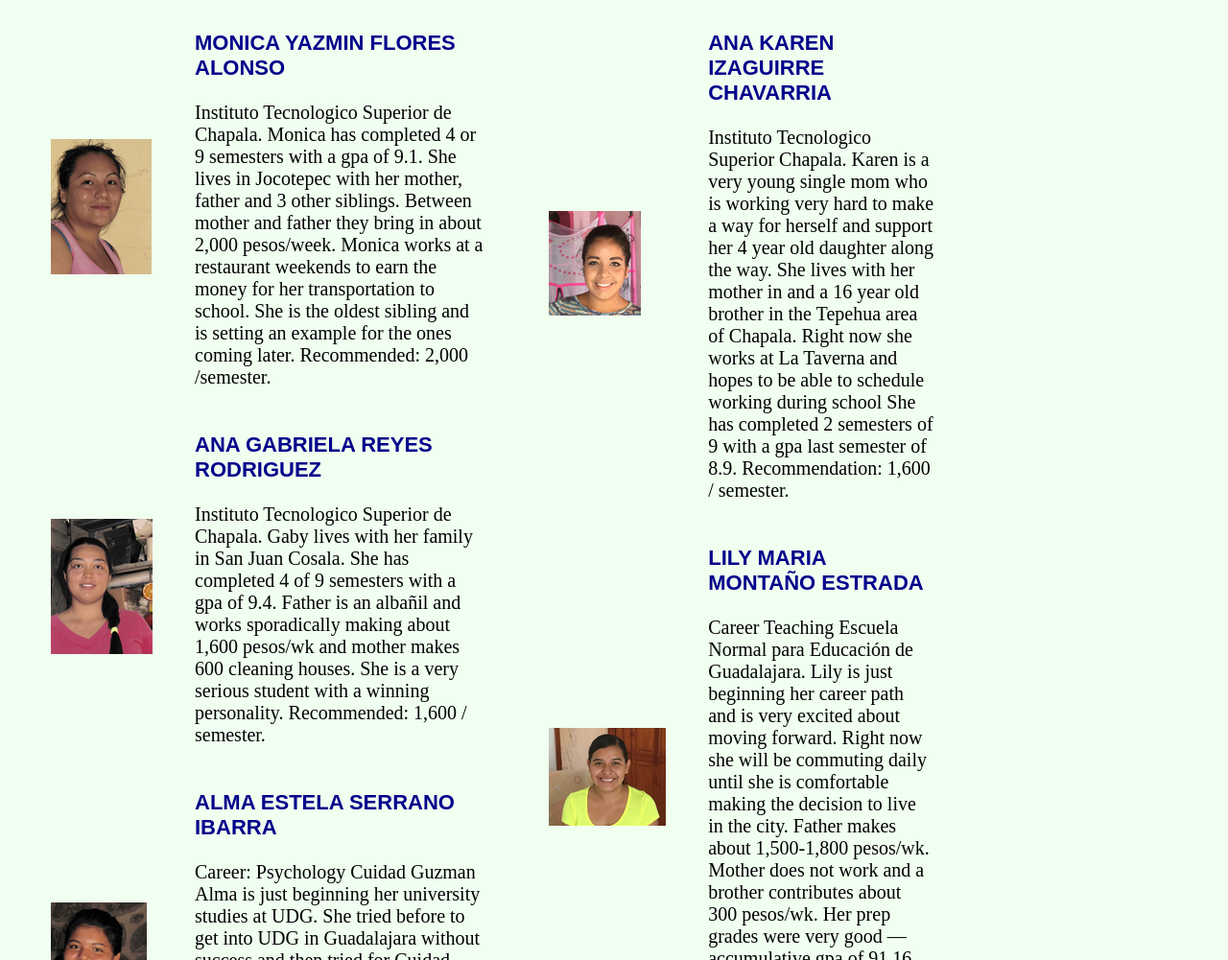
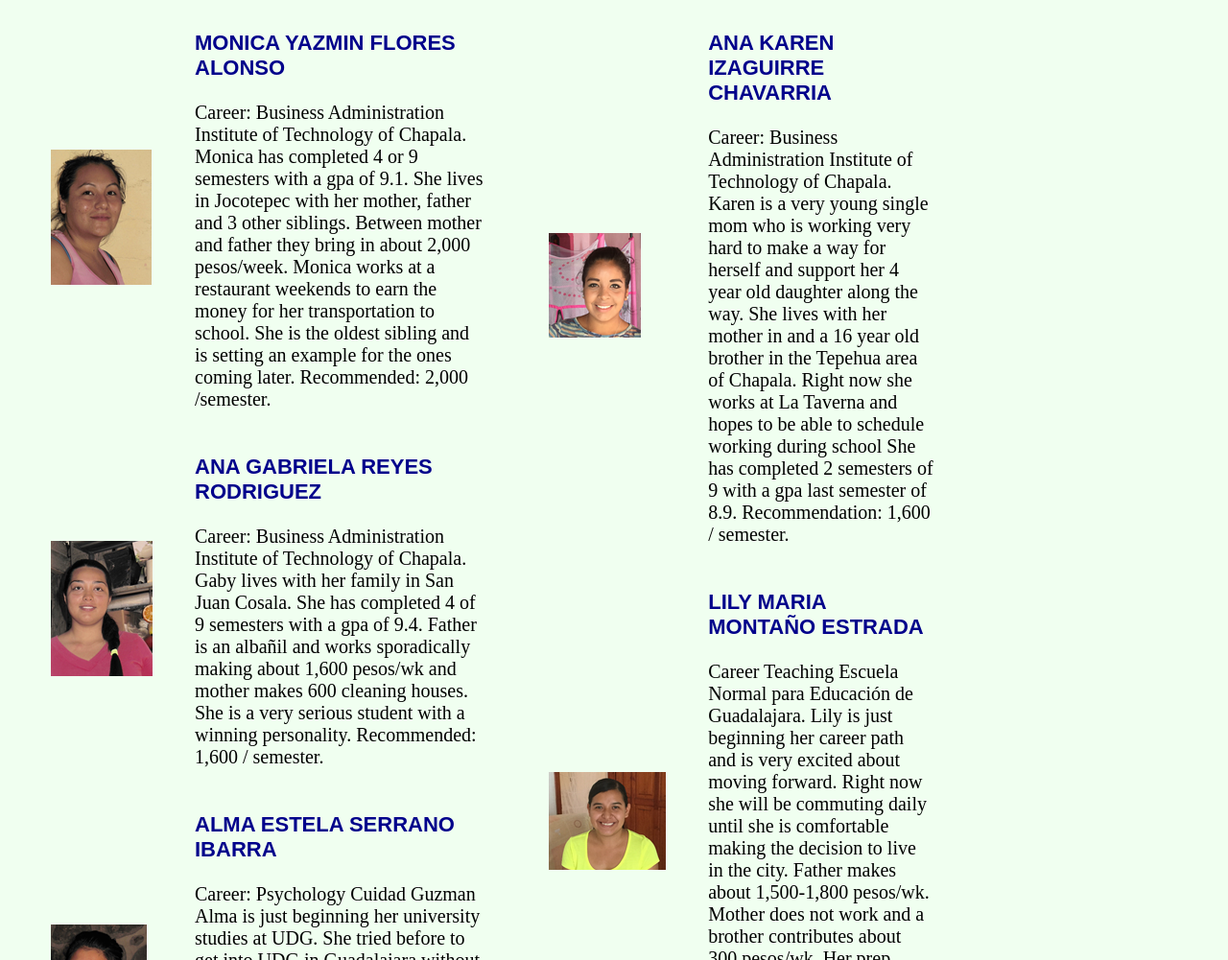
Before and after one commit to soniasanabriavargas/PAGINA-Html5, a plain HTML site: page studentsneedingsponsors.html in a window 1280 px wide. Shown: the part 254-1255 px from the top of the page at 96% size. Drawn offline with Linux system fonts and the light colour scheme.

Commit message:
Correpcion texto
Traducion del texto.

```diff
--- a/studentsneedingsponsors.html
+++ b/studentsneedingsponsors.html
@@ -47,7 +47,7 @@
 	                           <td>
 	                           	<!--<u><h3>MONICA YAZMIN FLORES ALONSO </h3></u>-->
 	                           	<p><h3>MONICA YAZMIN FLORES ALONSO </h3></p>
-	                           	<p id="EstudentNS">Instituto Tecnologico Superior de Chapala.  Monica has completed 4 or 9 semesters with a gpa of 9.1.  She lives in Jocotepec with her mother, father and 3 other siblings.  Between mother and father they bring in about 2,000 pesos/week.  Monica works at a restaurant weekends to earn the money for her transportation to school. She is the oldest sibling and is setting an example for the ones coming later.   Recommended:   2,000 /semester.</p>
+	                           	<p id="EstudentNS">Career: Business Administration Institute of Technology of Chapala. Monica has completed 4 or 9 semesters with a gpa of 9.1.  She lives in Jocotepec with her mother, father and 3 other siblings.  Between mother and father they bring in about 2,000 pesos/week.  Monica works at a restaurant weekends to earn the money for her transportation to school. She is the oldest sibling and is setting an example for the ones coming later.   Recommended:   2,000 /semester.</p>
 	                           </td>
 
 		            		</tr>
@@ -64,7 +64,7 @@
 		            			<td>
 	                                 <!--<u><h3>ANA GABRIELA REYES RODRIGUEZ</h3></u>-->
 	                                 <p><h3>ANA GABRIELA REYES RODRIGUEZ</h3></p>
-		            				 <p id="EstudentNS">Instituto Tecnologico Superior de Chapala.  Gaby lives with her family in San Juan Cosala. She has completed 4 of 9 semesters with a gpa of 9.4.  Father is an albañil and works sporadically making about 1,600 pesos/wk and mother makes 600 cleaning houses.  She is a very serious student with a winning personality.   Recommended:  1,600 / semester.</p>
+		            				 <p id="EstudentNS">Career: Business Administration Institute of Technology of Chapala. Gaby lives with her family in San Juan Cosala. She has completed 4 of 9 semesters with a gpa of 9.4.  Father is an albañil and works sporadically making about 1,600 pesos/wk and mother makes 600 cleaning houses.  She is a very serious student with a winning personality.   Recommended:  1,600 / semester.</p>
 		            			</td>
 		            		</tr>
 		            		</div>
@@ -105,7 +105,7 @@
 		            			<td>
 		            				<!--<u><h3>ANA KAREN IZAGUIRRE CHAVARRIA</h3></u>-->
 		            				<p><h3>ANA KAREN IZAGUIRRE CHAVARRIA</h3></p>
-		            				 <p id="EstudentNS">Instituto Tecnologico Superior Chapala.  Karen is a very young single mom who is working very hard to make a way for herself and support her 4 year old daughter along the way.  She lives with her mother in and a 16 year old brother in the Tepehua area of Chapala.  Right now she works at La Taverna and hopes to be able to schedule working during school  She has completed 2 semesters of 9 with a gpa last semester of 8.9.     Recommendation: 1,600 / semester.</p>
+		            				 <p id="EstudentNS">Career: Business Administration Institute of Technology of Chapala.  Karen is a very young single mom who is working very hard to make a way for herself and support her 4 year old daughter along the way.  She lives with her mother in and a 16 year old brother in the Tepehua area of Chapala.  Right now she works at La Taverna and hopes to be able to schedule working during school  She has completed 2 semesters of 9 with a gpa last semester of 8.9.     Recommendation: 1,600 / semester.</p>
 
 		            			</td>
 
```
